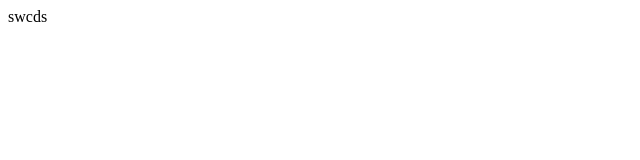
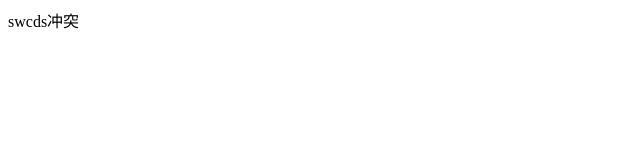
Before and after one commit to niunxy/testgit, a plain HTML site: page index.html in a window 1280 px wide. Shown: the full height of the page, 0-640 px from the left. Drawn offline with Linux system fonts and the light colour scheme.

Commit message:
添加冲突

```diff
--- a/index.html
+++ b/index.html
@@ -1,7 +1,7 @@
 <!--
  * @Author: your name
  * @Date: 2019-12-31 15:54:28
- * @LastEditTime : 2019-12-31 15:54:46
+ * @LastEditTime : 2019-12-31 16:23:41
  * @LastEditors  : Please set LastEditors
  * @Description: In User Settings Edit
  * @FilePath: \testGit\index.html
@@ -17,7 +17,7 @@
 </head>
 
 <body>
-    swcds
+    swcds冲突
 </body>
 
 </html>
```
